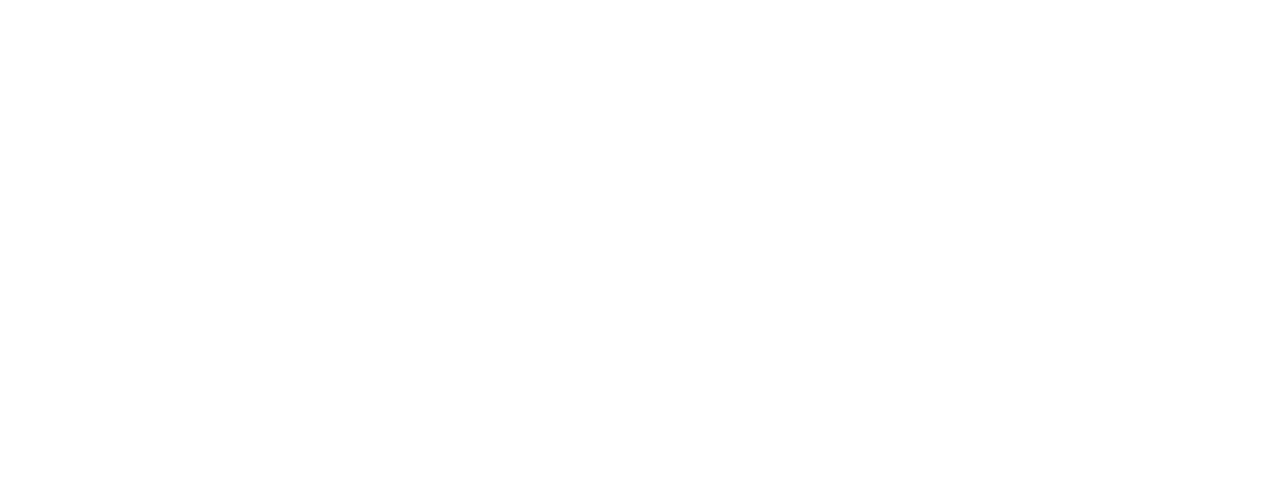
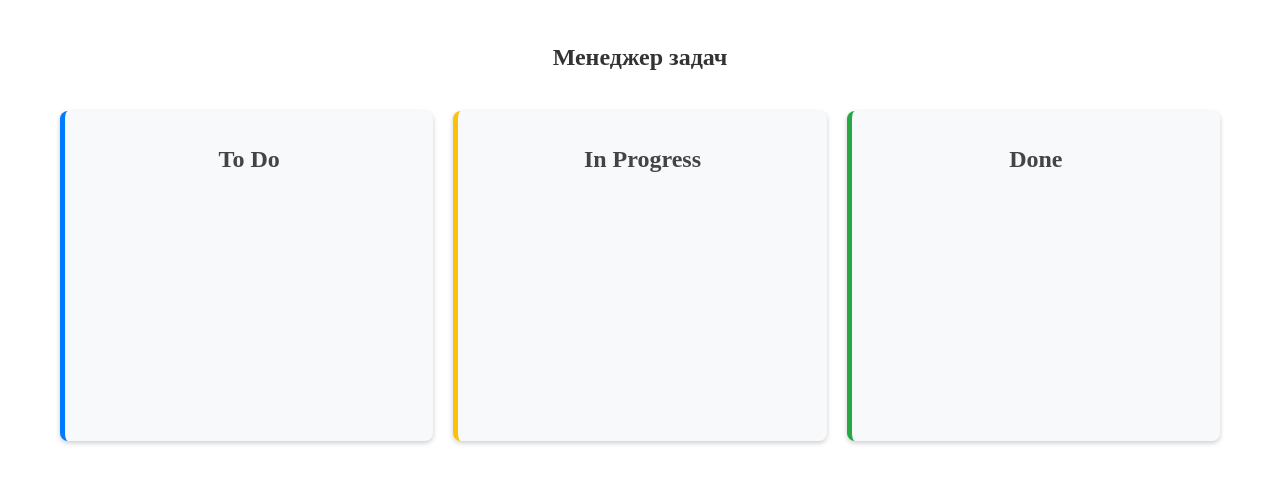
Before and after one commit to SemenovRoman12/vue-pract2, a Vue app: page / in a window 1280 px wide. Shown: the top 484 px of the page. Built offline with nearby package versions, Linux system fonts and the light colour scheme.

Commit message:
Complete columns component

```diff
--- a/src/App.vue
+++ b/src/App.vue
@@ -1,13 +1,34 @@
 <script>
-  export default {
+import Columns from "@/components/Columns.vue";
+import CardForm from "@/components/CardForm.vue";
 
+export default {
+  name: "App",
+  components: { Columns, CardForm },
+  methods: {
   }
+};
 </script>
 
 <template>
-
+  <div class="container">
+    <h1>Менеджер задач</h1>
+    <Columns ref="columns" />
+  </div>
 </template>
 
 <style scoped>
+  .container {
+    max-width: 1200px;
+    margin: 0 auto;
+    padding: 20px;
+    text-align: center;
+  }
 
+  h1 {
+    color: #333;
+    font-size: 24px;
+    margin-bottom: 20px;
+    font-weight: bold;
+  }
 </style>
--- a/src/components/Columns.vue
+++ b/src/components/Columns.vue
@@ -3,7 +3,7 @@
 
 export default {
   name: "Columns",
-    components: {Card},
+  components: { Card },
   data() {
     return {
       columns: {
@@ -11,28 +11,119 @@
         inProgress: [],
         done: [],
       },
+      maxTodo: 3,
+      maxInProgress: 5,
+      isTodoLocked: false,
     };
   },
   methods: {
-
+    addCard(newCard) {
+      if (this.columns.todo.length < this.maxTodo) {
+        this.columns.todo.push(newCard);
+      } else {
+        alert("Максимум 3 карточки в первой колонке!");
+      }
+    },
+    moveToInProgress(index) {
+      if (this.columns.inProgress.length < this.maxInProgress) {
+        const card = this.columns.todo.splice(index, 1)[0];
+        this.columns.inProgress.push(card);
+      }
+      this.checkLocks();
+    },
+    moveBackToTodo(index) {
+      const card = this.columns.inProgress.splice(index, 1)[0];
+      if (this.columns.todo.length < this.maxTodo) {
+        this.columns.todo.push(card);
+      } else {
+        alert("Нет места в первой колонке!");
+        this.columns.inProgress.push(card);
+      }
+      this.checkLocks();
+    },
+    moveToDone(index, completedAt) {
+      const card = this.columns.inProgress.splice(index, 1)[0];
+      card.completedAt = completedAt;
+      this.columns.done.push(card);
+      this.checkLocks();
+    },
+    checkLocks() {
+      this.isTodoLocked = this.columns.inProgress.length >= this.maxInProgress;
     }
   }
+};
 </script>
 
 <template>
   <div class="wrapper">
     <div class="column column_todo">
-      <Card v-for="notes in columns.todo" :notes="notes"></Card>
+      <h2>To Do</h2>
+      <Card
+          v-for="(card, index) in columns.todo"
+          :key="index"
+          :title="card.title"
+          :notes="card.notes"
+          @move-to-inProgress="moveToInProgress(index)"
+      />
     </div>
+
     <div class="column column_in-progress">
-      <Card v-for="notes in columns.inProgress" :notes="notes"></Card>
+      <h2>In Progress</h2>
+      <Card
+          v-for="(card, index) in columns.inProgress"
+          :key="index"
+          :title="card.title"
+          :notes="card.notes"
+          @move-to-done="moveToDone(index, $event)"
+          @move-back-to-todo="moveBackToTodo(index)"
+      />
     </div>
-    <div class="column column_todo">
-      <Card v-for="notes in columns.done" :notes="notes"></Card>
+
+    <div class="column column_done">
+      <h2>Done</h2>
+      <Card
+          v-for="(card, index) in columns.done"
+          :key="index"
+          :title="card.title"
+          :notes="card.notes"
+          :completedAt="card.completedAt"
+      />
     </div>
   </div>
 </template>
 
 <style scoped>
+  .wrapper {
+    display: flex;
+    justify-content: space-between;
+    padding: 20px;
+    gap: 20px;
+  }
 
+  .column {
+    width: 30%;
+    background: #f8f9fa;
+    border-radius: 8px;
+    padding: 15px;
+    box-shadow: 0 2px 5px rgba(0, 0, 0, 0.2);
+    min-height: 300px;
+  }
+
+  h2 {
+    text-align: center;
+    color: #444;
+    margin-bottom: 15px;
+  }
+
+  .column_todo {
+    border-left: 5px solid #007bff;
+  }
+
+  .column_in-progress {
+    border-left: 5px solid #ffc107;
+  }
+
+  .column_done {
+    border-left: 5px solid #28a745;
+  }
 </style>
```
Also changed, not shown: src/components/Card.vue (indentation only). Lines whose indentation alone changed are shown as unchanged.
